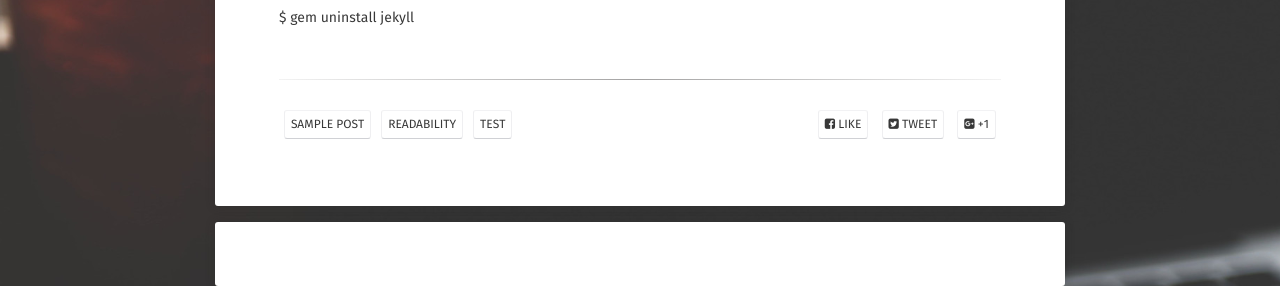
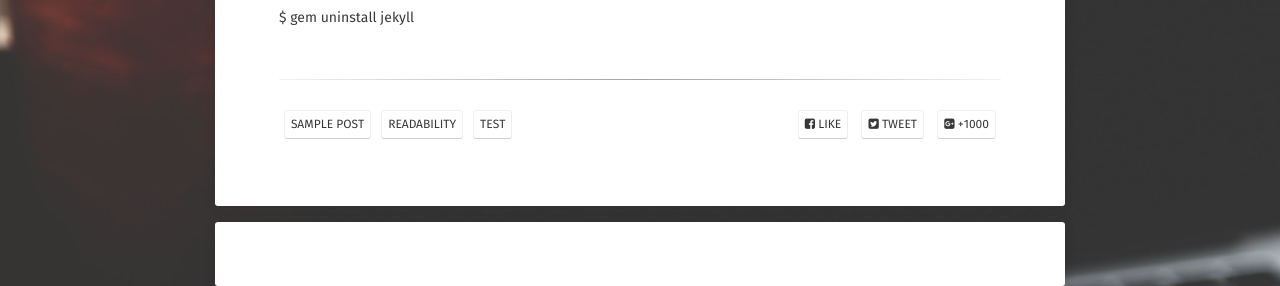
Before and after one commit to wuqinghua1109/wuqinghua1109.github.io, a Jekyll site: the page built from _posts/2014-05-22-jekyll-post.md, in a window 1280 px wide. Shown: the part 974-1260 px from the top of the page. Built offline with Jekyll 4.4.1, drawn with Linux system fonts in a browser that asks for light colours; some web fonts are replaced; comment, search, counter and statistics services are not loaded.

Commit message:
2017/6.30

```diff
--- a/_includes/meta.html
+++ b/_includes/meta.html
@@ -9,7 +9,7 @@
         <span class="term"><i class="fa fa-twitter-square"></i> Tweet</span>
     </a>
     <a href="https://plus.google.com/share?url={{ site.url }}{{ page.url }}" title="Share on Google+" class="tag">
-            <span class="term"><i class="fa fa-google-plus-square"></i> +1</span>
+            <span class="term"><i class="fa fa-google-plus-square"></i> +1000</span>
     </a>
 </span>
 <div style="clear:both"></div>
```
